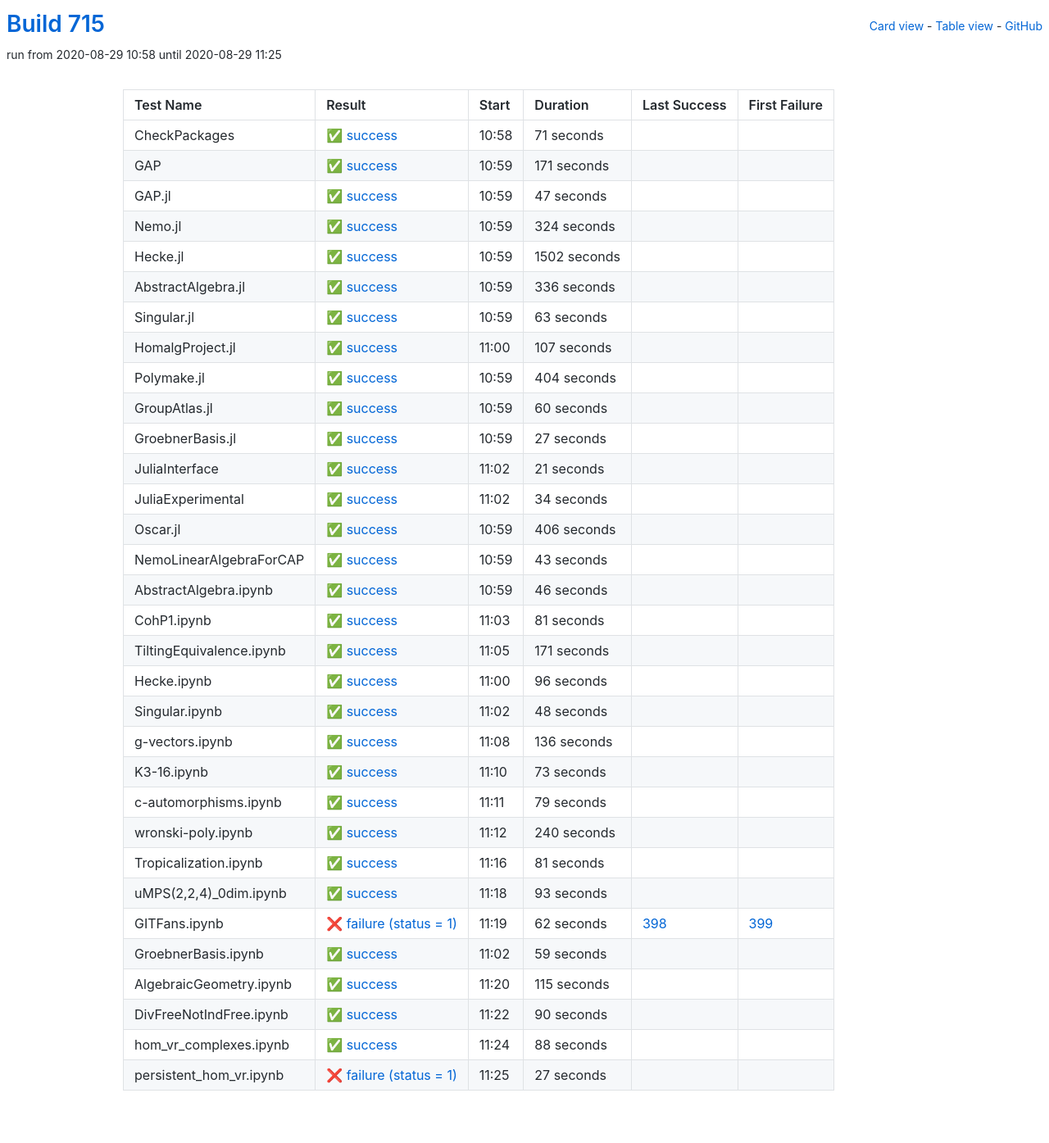
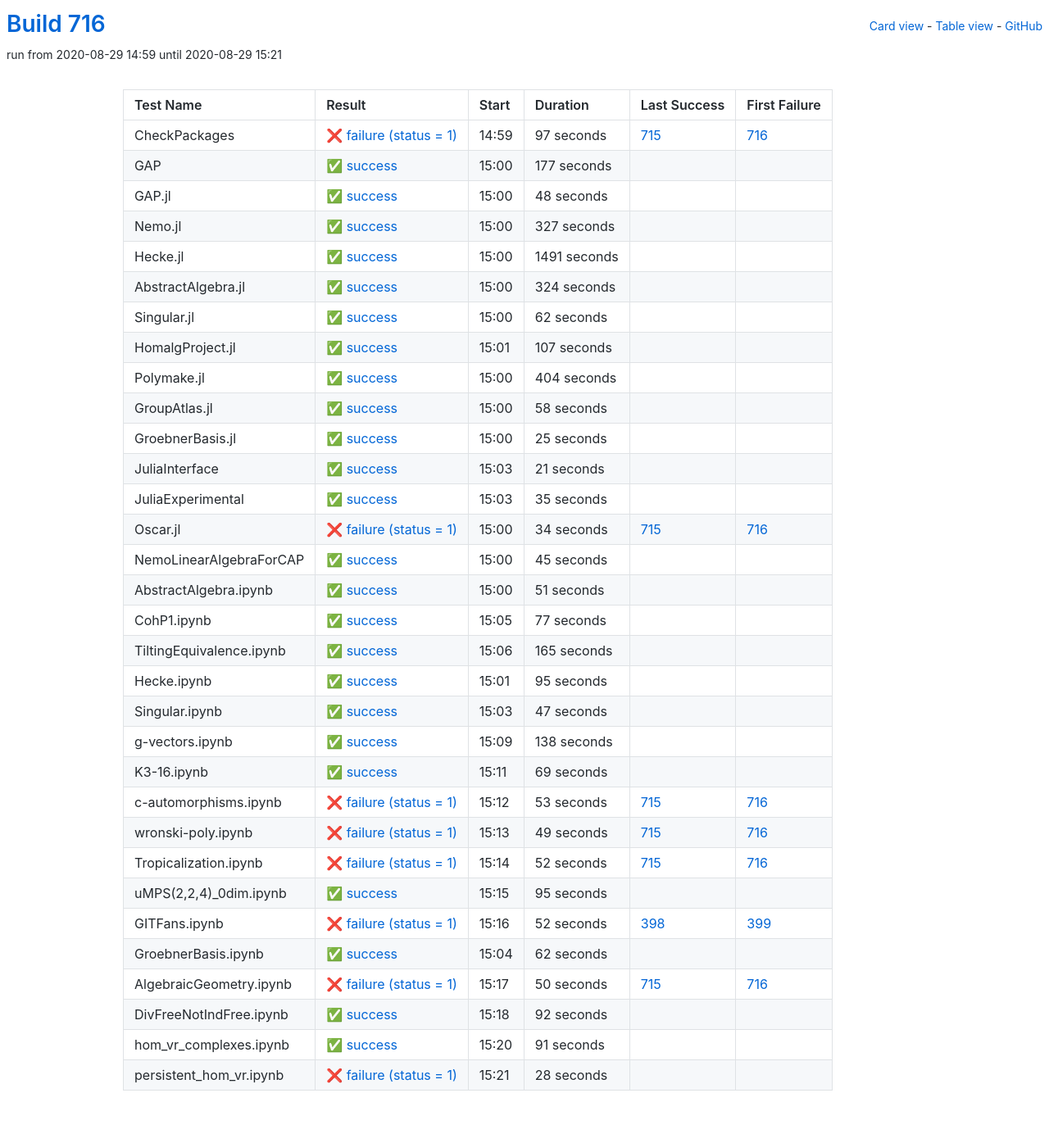
Before and after one commit to oscar-system/oscar-ci-status-stable, a Jekyll site: the page built from table.html, in a window 1280 px wide. Shown: the whole page at 82% size. Built offline with Jekyll 4.4.1, drawn with Linux system fonts in a browser that asks for light colours.

Commit message:
Build #716

```diff
--- a/_data/ci.yml
+++ b/_data/ci.yml
@@ -1,6 +1,6 @@
 ---
-build: 715
-build_url: https://oscarci.mathematik.uni-kl.de/job/oscar-stable/715/
+build: 716
+build_url: https://oscarci.mathematik.uni-kl.de/job/oscar-stable/716/
 job: oscar-stable
 organization: oscar-system
 repo: oscar-ci-status-stable
@@ -8,44 +8,68 @@ repourl: https://github.com/oscar-system/oscar-ci-status-stable
 tests:
 - name: CheckPackages
   id: checkpackages
-  log: https://oscarci.mathematik.uni-kl.de/job/oscar-stable/715/artifact/logs/build-715/CheckPackages.log
-  start: 2020-08-29 10:58
+  log: https://oscarci.mathematik.uni-kl.de/job/oscar-stable/716/artifact/logs/build-716/CheckPackages.log
+  start: 2020-08-29 14:59
+  success: false
+  exitcode: 1
+  status: failure
+  duration: 97
+  last_success: 715
+  last_success_url: https://oscarci.mathematik.uni-kl.de/job/oscar-stable/715/
+  first_failure: 716
+  first_failure_url: https://oscarci.mathematik.uni-kl.de/job/oscar-stable/716/
+- name: GAP
+  id: gap
+  log: https://oscarci.mathematik.uni-kl.de/job/oscar-stable/716/artifact/logs/build-716/GAP.log
+  start: 2020-08-29 15:00
   success: true
   exitcode: 0
   status: success
-  duration: 71
-  last_success: false
-  last_success_url:
-  first_failure: false
-  first_failure_url:
-- name: GAP
-  id: gap
-  log: https://oscarci.mathematik.uni-kl.de/job/oscar-stable/715/artifact/logs/build-715/GAP.log
-  start: 2020-08-29 10:59
-  success: true
-  exitcode: 0
-  status: success
-  duration: 171
+  duration: 177
   last_success: false
   last_success_url:
   first_failure: false
   first_failure_url:
 - name: GAP.jl
   id: gap-jl
-  log: https://oscarci.mathematik.uni-kl.de/job/oscar-stable/715/artifact/logs/build-715/GAP.jl.log
-  start: 2020-08-29 10:59
+  log: https://oscarci.mathematik.uni-kl.de/job/oscar-stable/716/artifact/logs/build-716/GAP.jl.log
+  start: 2020-08-29 15:00
   success: true
   exitcode: 0
   status: success
-  duration: 47
+  duration: 48
   last_success: false
   last_success_url:
   first_failure: false
   first_failure_url:
 - name: Nemo.jl
   id: nemo-jl
-  log: https://oscarci.mathematik.uni-kl.de/job/oscar-stable/715/artifact/logs/build-715/Nemo.jl.log
-  start: 2020-08-29 10:59
+  log: https://oscarci.mathematik.uni-kl.de/job/oscar-stable/716/artifact/logs/build-716/Nemo.jl.log
+  start: 2020-08-29 15:00
+  success: true
+  exitcode: 0
+  status: success
+  duration: 327
+  last_success: false
+  last_success_url:
+  first_failure: false
+  first_failure_url:
+- name: Hecke.jl
+  id: hecke-jl
+  log: https://oscarci.mathematik.uni-kl.de/job/oscar-stable/716/artifact/logs/build-716/Hecke.jl.log
+  start: 2020-08-29 15:00
+  success: true
+  exitcode: 0
+  status: success
+  duration: 1491
+  last_success: false
+  last_success_url:
+  first_failure: false
+  first_failure_url:
+- name: AbstractAlgebra.jl
+  id: abstractalgebra-jl
+  log: https://oscarci.mathematik.uni-kl.de/job/oscar-stable/716/artifact/logs/build-716/AbstractAlgebra.jl.log
+  start: 2020-08-29 15:00
   success: true
   exitcode: 0
   status: success
@@ -54,46 +78,22 @@ tests:
   last_success_url:
   first_failure: false
   first_failure_url:
-- name: Hecke.jl
-  id: hecke-jl
-  log: https://oscarci.mathematik.uni-kl.de/job/oscar-stable/715/artifact/logs/build-715/Hecke.jl.log
-  start: 2020-08-29 10:59
+- name: Singular.jl
+  id: singular-jl
+  log: https://oscarci.mathematik.uni-kl.de/job/oscar-stable/716/artifact/logs/build-716/Singular.jl.log
+  start: 2020-08-29 15:00
   success: true
   exitcode: 0
   status: success
-  duration: 1502
-  last_success: false
-  last_success_url:
-  first_failure: false
-  first_failure_url:
-- name: AbstractAlgebra.jl
-  id: abstractalgebra-jl
-  log: https://oscarci.mathematik.uni-kl.de/job/oscar-stable/715/artifact/logs/build-715/AbstractAlgebra.jl.log
-  start: 2020-08-29 10:59
-  success: true
-  exitcode: 0
-  status: success
-  duration: 336
-  last_success: false
-  last_success_url:
-  first_failure: false
-  first_failure_url:
-- name: Singular.jl
-  id: singular-jl
-  log: https://oscarci.mathematik.uni-kl.de/job/oscar-stable/715/artifact/logs/build-715/Singular.jl.log
-  start: 2020-08-29 10:59
-  success: true
-  exitcode: 0
-  status: success
-  duration: 63
+  duration: 62
   last_success: false
   last_success_url:
   first_failure: false
   first_failure_url:
 - name: HomalgProject.jl
   id: homalgproject-jl
-  log: https://oscarci.mathematik.uni-kl.de/job/oscar-stable/715/artifact/logs/build-715/HomalgProject.jl.log
-  start: 2020-08-29 11:00
+  log: https://oscarci.mathematik.uni-kl.de/job/oscar-stable/716/artifact/logs/build-716/HomalgProject.jl.log
+  start: 2020-08-29 15:01
   success: true
   exitcode: 0
   status: success
@@ -104,8 +104,8 @@ tests:
   first_failure_url:
 - name: Polymake.jl
   id: polymake-jl
-  log: https://oscarci.mathematik.uni-kl.de/job/oscar-stable/715/artifact/logs/build-715/Polymake.jl.log
-  start: 2020-08-29 10:59
+  log: https://oscarci.mathematik.uni-kl.de/job/oscar-stable/716/artifact/logs/build-716/Polymake.jl.log
+  start: 2020-08-29 15:00
   success: true
   exitcode: 0
   status: success
@@ -116,32 +116,32 @@ tests:
   first_failure_url:
 - name: GroupAtlas.jl
   id: groupatlas-jl
-  log: https://oscarci.mathematik.uni-kl.de/job/oscar-stable/715/artifact/logs/build-715/GroupAtlas.jl.log
-  start: 2020-08-29 10:59
+  log: https://oscarci.mathematik.uni-kl.de/job/oscar-stable/716/artifact/logs/build-716/GroupAtlas.jl.log
+  start: 2020-08-29 15:00
   success: true
   exitcode: 0
   status: success
-  duration: 60
+  duration: 58
   last_success: false
   last_success_url:
   first_failure: false
   first_failure_url:
 - name: GroebnerBasis.jl
   id: groebnerbasis-jl
-  log: https://oscarci.mathematik.uni-kl.de/job/oscar-stable/715/artifact/logs/build-715/GroebnerBasis.jl.log
-  start: 2020-08-29 10:59
+  log: https://oscarci.mathematik.uni-kl.de/job/oscar-stable/716/artifact/logs/build-716/GroebnerBasis.jl.log
+  start: 2020-08-29 15:00
   success: true
   exitcode: 0
   status: success
-  duration: 27
+  duration: 25
   last_success: false
   last_success_url:
   first_failure: false
   first_failure_url:
 - name: JuliaInterface
   id: juliainterface
-  log: https://oscarci.mathematik.uni-kl.de/job/oscar-stable/715/artifact/logs/build-715/JuliaInterface.log
-  start: 2020-08-29 11:02
+  log: https://oscarci.mathematik.uni-kl.de/job/oscar-stable/716/artifact/logs/build-716/JuliaInterface.log
+  start: 2020-08-29 15:03
   success: true
   exitcode: 0
   status: success
@@ -152,240 +152,240 @@ tests:
   first_failure_url:
 - name: JuliaExperimental
   id: juliaexperimental
-  log: https://oscarci.mathematik.uni-kl.de/job/oscar-stable/715/artifact/logs/build-715/JuliaExperimental.log
-  start: 2020-08-29 11:02
+  log: https://oscarci.mathematik.uni-kl.de/job/oscar-stable/716/artifact/logs/build-716/JuliaExperimental.log
+  start: 2020-08-29 15:03
   success: true
   exitcode: 0
   status: success
-  duration: 34
+  duration: 35
   last_success: false
   last_success_url:
   first_failure: false
   first_failure_url:
 - name: Oscar.jl
   id: oscar-jl
-  log: https://oscarci.mathematik.uni-kl.de/job/oscar-stable/715/artifact/logs/build-715/Oscar.jl.log
-  start: 2020-08-29 10:59
+  log: https://oscarci.mathematik.uni-kl.de/job/oscar-stable/716/artifact/logs/build-716/Oscar.jl.log
+  start: 2020-08-29 15:00
+  success: false
+  exitcode: 1
+  status: failure
+  duration: 34
+  last_success: 715
+  last_success_url: https://oscarci.mathematik.uni-kl.de/job/oscar-stable/715/
+  first_failure: 716
+  first_failure_url: https://oscarci.mathematik.uni-kl.de/job/oscar-stable/716/
+- name: NemoLinearAlgebraForCAP
+  id: nemolinearalgebraforcap
+  log: https://oscarci.mathematik.uni-kl.de/job/oscar-stable/716/artifact/logs/build-716/NemoLinearAlgebraForCAP.log
+  start: 2020-08-29 15:00
   success: true
   exitcode: 0
   status: success
-  duration: 406
-  last_success: false
-  last_success_url:
-  first_failure: false
-  first_failure_url:
-- name: NemoLinearAlgebraForCAP
-  id: nemolinearalgebraforcap
-  log: https://oscarci.mathematik.uni-kl.de/job/oscar-stable/715/artifact/logs/build-715/NemoLinearAlgebraForCAP.log
-  start: 2020-08-29 10:59
-  success: true
-  exitcode: 0
-  status: success
-  duration: 43
+  duration: 45
   last_success: false
   last_success_url:
   first_failure: false
   first_failure_url:
 - name: AbstractAlgebra.ipynb
   id: abstractalgebra-ipynb
-  log: https://oscarci.mathematik.uni-kl.de/job/oscar-stable/715/artifact/logs/build-715/AbstractAlgebra.ipynb.log
-  start: 2020-08-29 10:59
+  log: https://oscarci.mathematik.uni-kl.de/job/oscar-stable/716/artifact/logs/build-716/AbstractAlgebra.ipynb.log
+  start: 2020-08-29 15:00
   success: true
   exitcode: 0
   status: success
-  duration: 46
+  duration: 51
   last_success: false
   last_success_url:
   first_failure: false
   first_failure_url:
 - name: CohP1.ipynb
   id: cohp1-ipynb
-  log: https://oscarci.mathematik.uni-kl.de/job/oscar-stable/715/artifact/logs/build-715/CohP1.ipynb.log
-  start: 2020-08-29 11:03
+  log: https://oscarci.mathematik.uni-kl.de/job/oscar-stable/716/artifact/logs/build-716/CohP1.ipynb.log
+  start: 2020-08-29 15:05
   success: true
   exitcode: 0
   status: success
-  duration: 81
+  duration: 77
   last_success: false
   last_success_url:
   first_failure: false
   first_failure_url:
 - name: TiltingEquivalence.ipynb
   id: tiltingequivalence-ipynb
-  log: https://oscarci.mathematik.uni-kl.de/job/oscar-stable/715/artifact/logs/build-715/TiltingEquivalence.ipynb.log
-  start: 2020-08-29 11:05
+  log: https://oscarci.mathematik.uni-kl.de/job/oscar-stable/716/artifact/logs/build-716/TiltingEquivalence.ipynb.log
+  start: 2020-08-29 15:06
   success: true
   exitcode: 0
   status: success
-  duration: 171
+  duration: 165
   last_success: false
   last_success_url:
   first_failure: false
   first_failure_url:
 - name: Hecke.ipynb
   id: hecke-ipynb
-  log: https://oscarci.mathematik.uni-kl.de/job/oscar-stable/715/artifact/logs/build-715/Hecke.ipynb.log
-  start: 2020-08-29 11:00
+  log: https://oscarci.mathematik.uni-kl.de/job/oscar-stable/716/artifact/logs/build-716/Hecke.ipynb.log
+  start: 2020-08-29 15:01
   success: true
   exitcode: 0
   status: success
-  duration: 96
+  duration: 95
   last_success: false
   last_success_url:
   first_failure: false
   first_failure_url:
 - name: Singular.ipynb
   id: singular-ipynb
-  log: https://oscarci.mathematik.uni-kl.de/job/oscar-stable/715/artifact/logs/build-715/Singular.ipynb.log
-  start: 2020-08-29 11:02
+  log: https://oscarci.mathematik.uni-kl.de/job/oscar-stable/716/artifact/logs/build-716/Singular.ipynb.log
+  start: 2020-08-29 15:03
   success: true
   exitcode: 0
   status: success
-  duration: 48
+  duration: 47
   last_success: false
   last_success_url:
   first_failure: false
   first_failure_url:
 - name: g-vectors.ipynb
   id: g-vectors-ipynb
-  log: https://oscarci.mathematik.uni-kl.de/job/oscar-stable/715/artifact/logs/build-715/g-vectors.ipynb.log
-  start: 2020-08-29 11:08
+  log: https://oscarci.mathematik.uni-kl.de/job/oscar-stable/716/artifact/logs/build-716/g-vectors.ipynb.log
+  start: 2020-08-29 15:09
   success: true
   exitcode: 0
   status: success
-  duration: 136
+  duration: 138
   last_success: false
   last_success_url:
   first_failure: false
   first_failure_url:
 - name: K3-16.ipynb
   id: k3-16-ipynb
-  log: https://oscarci.mathematik.uni-kl.de/job/oscar-stable/715/artifact/logs/build-715/K3-16.ipynb.log
-  start: 2020-08-29 11:10
+  log: https://oscarci.mathematik.uni-kl.de/job/oscar-stable/716/artifact/logs/build-716/K3-16.ipynb.log
+  start: 2020-08-29 15:11
   success: true
   exitcode: 0
   status: success
-  duration: 73
+  duration: 69
   last_success: false
   last_success_url:
   first_failure: false
   first_failure_url:
 - name: c-automorphisms.ipynb
   id: c-automorphisms-ipynb
-  log: https://oscarci.mathematik.uni-kl.de/job/oscar-stable/715/artifact/logs/build-715/c-automorphisms.ipynb.log
-  start: 2020-08-29 11:11
+  log: https://oscarci.mathematik.uni-kl.de/job/oscar-stable/716/artifact/logs/build-716/c-automorphisms.ipynb.log
+  start: 2020-08-29 15:12
+  success: false
+  exitcode: 1
+  status: failure
+  duration: 53
+  last_success: 715
+  last_success_url: https://oscarci.mathematik.uni-kl.de/job/oscar-stable/715/
+  first_failure: 716
+  first_failure_url: https://oscarci.mathematik.uni-kl.de/job/oscar-stable/716/
+- name: wronski-poly.ipynb
+  id: wronski-poly-ipynb
+  log: https://oscarci.mathematik.uni-kl.de/job/oscar-stable/716/artifact/logs/build-716/wronski-poly.ipynb.log
+  start: 2020-08-29 15:13
+  success: false
+  exitcode: 1
+  status: failure
+  duration: 49
+  last_success: 715
+  last_success_url: https://oscarci.mathematik.uni-kl.de/job/oscar-stable/715/
+  first_failure: 716
+  first_failure_url: https://oscarci.mathematik.uni-kl.de/job/oscar-stable/716/
+- name: Tropicalization.ipynb
+  id: tropicalization-ipynb
+  log: https://oscarci.mathematik.uni-kl.de/job/oscar-stable/716/artifact/logs/build-716/Tropicalization.ipynb.log
+  start: 2020-08-29 15:14
+  success: false
+  exitcode: 1
+  status: failure
+  duration: 52
+  last_success: 715
+  last_success_url: https://oscarci.mathematik.uni-kl.de/job/oscar-stable/715/
+  first_failure: 716
+  first_failure_url: https://oscarci.mathematik.uni-kl.de/job/oscar-stable/716/
+- name: uMPS(2,2,4)_0dim.ipynb
+  id: umps-2-2-4-0dim-ipynb
+  log: https://oscarci.mathematik.uni-kl.de/job/oscar-stable/716/artifact/logs/build-716/uMPS-2-2-4-_0dim.ipynb.log
+  start: 2020-08-29 15:15
   success: true
   exitcode: 0
   status: success
-  duration: 79
-  last_success: false
-  last_success_url:
-  first_failure: false
-  first_failure_url:
-- name: wronski-poly.ipynb
-  id: wronski-poly-ipynb
-  log: https://oscarci.mathematik.uni-kl.de/job/oscar-stable/715/artifact/logs/build-715/wronski-poly.ipynb.log
-  start: 2020-08-29 11:12
-  success: true
-  exitcode: 0
-  status: success
-  duration: 240
-  last_success: false
-  last_success_url:
-  first_failure: false
-  first_failure_url:
-- name: Tropicalization.ipynb
-  id: tropicalization-ipynb
-  log: https://oscarci.mathematik.uni-kl.de/job/oscar-stable/715/artifact/logs/build-715/Tropicalization.ipynb.log
-  start: 2020-08-29 11:16
-  success: true
-  exitcode: 0
-  status: success
-  duration: 81
-  last_success: false
-  last_success_url:
-  first_failure: false
-  first_failure_url:
-- name: uMPS(2,2,4)_0dim.ipynb
-  id: umps-2-2-4-0dim-ipynb
-  log: https://oscarci.mathematik.uni-kl.de/job/oscar-stable/715/artifact/logs/build-715/uMPS-2-2-4-_0dim.ipynb.log
-  start: 2020-08-29 11:18
-  success: true
-  exitcode: 0
-  status: success
-  duration: 93
+  duration: 95
   last_success: false
   last_success_url:
   first_failure: false
   first_failure_url:
 - name: GITFans.ipynb
   id: gitfans-ipynb
-  log: https://oscarci.mathematik.uni-kl.de/job/oscar-stable/715/artifact/logs/build-715/GITFans.ipynb.log
-  start: 2020-08-29 11:19
+  log: https://oscarci.mathematik.uni-kl.de/job/oscar-stable/716/artifact/logs/build-716/GITFans.ipynb.log
+  start: 2020-08-29 15:16
   success: false
   exitcode: 1
   status: failure
-  duration: 62
+  duration: 52
   last_success: 398
   last_success_url: https://oscarci.mathematik.uni-kl.de/job/oscar-stable/398/
   first_failure: 399
   first_failure_url: https://oscarci.mathematik.uni-kl.de/job/oscar-stable/399/
 - name: GroebnerBasis.ipynb
   id: groebnerbasis-ipynb
-  log: https://oscarci.mathematik.uni-kl.de/job/oscar-stable/715/artifact/logs/build-715/GroebnerBasis.ipynb.log
-  start: 2020-08-29 11:02
+  log: https://oscarci.mathematik.uni-kl.de/job/oscar-stable/716/artifact/logs/build-716/GroebnerBasis.ipynb.log
+  start: 2020-08-29 15:04
   success: true
   exitcode: 0
   status: success
-  duration: 59
+  duration: 62
   last_success: false
   last_success_url:
   first_failure: false
   first_failure_url:
 - name: AlgebraicGeometry.ipynb
   id: algebraicgeometry-ipynb
-  log: https://oscarci.mathematik.uni-kl.de/job/oscar-stable/715/artifact/logs/build-715/AlgebraicGeometry.ipynb.log
-  start: 2020-08-29 11:20
+  log: https://oscarci.mathematik.uni-kl.de/job/oscar-stable/716/artifact/logs/build-716/AlgebraicGeometry.ipynb.log
+  start: 2020-08-29 15:17
+  success: false
+  exitcode: 1
+  status: failure
+  duration: 50
+  last_success: 715
+  last_success_url: https://oscarci.mathematik.uni-kl.de/job/oscar-stable/715/
+  first_failure: 716
+  first_failure_url: https://oscarci.mathematik.uni-kl.de/job/oscar-stable/716/
+- name: DivFreeNotIndFree.ipynb
+  id: divfreenotindfree-ipynb
+  log: https://oscarci.mathematik.uni-kl.de/job/oscar-stable/716/artifact/logs/build-716/DivFreeNotIndFree.ipynb.log
+  start: 2020-08-29 15:18
   success: true
   exitcode: 0
   status: success
-  duration: 115
-  last_success: false
-  last_success_url:
-  first_failure: false
-  first_failure_url:
-- name: DivFreeNotIndFree.ipynb
-  id: divfreenotindfree-ipynb
-  log: https://oscarci.mathematik.uni-kl.de/job/oscar-stable/715/artifact/logs/build-715/DivFreeNotIndFree.ipynb.log
-  start: 2020-08-29 11:22
-  success: true
-  exitcode: 0
-  status: success
-  duration: 90
+  duration: 92
   last_success: false
   last_success_url:
   first_failure: false
   first_failure_url:
 - name: hom_vr_complexes.ipynb
   id: hom-vr-complexes-ipynb
-  log: https://oscarci.mathematik.uni-kl.de/job/oscar-stable/715/artifact/logs/build-715/hom_vr_complexes.ipynb.log
-  start: 2020-08-29 11:24
+  log: https://oscarci.mathematik.uni-kl.de/job/oscar-stable/716/artifact/logs/build-716/hom_vr_complexes.ipynb.log
+  start: 2020-08-29 15:20
   success: true
   exitcode: 0
   status: success
-  duration: 88
+  duration: 91
   last_success: false
   last_success_url:
   first_failure: false
   first_failure_url:
 - name: persistent_hom_vr.ipynb
   id: persistent-hom-vr-ipynb
-  log: https://oscarci.mathematik.uni-kl.de/job/oscar-stable/715/artifact/logs/build-715/persistent_hom_vr.ipynb.log
-  start: 2020-08-29 11:25
+  log: https://oscarci.mathematik.uni-kl.de/job/oscar-stable/716/artifact/logs/build-716/persistent_hom_vr.ipynb.log
+  start: 2020-08-29 15:21
   success: false
   exitcode: 1
   status: failure
-  duration: 27
+  duration: 28
   last_success: false
   last_success_url:
   first_failure: false
```
Also changed, not shown: README.md.
